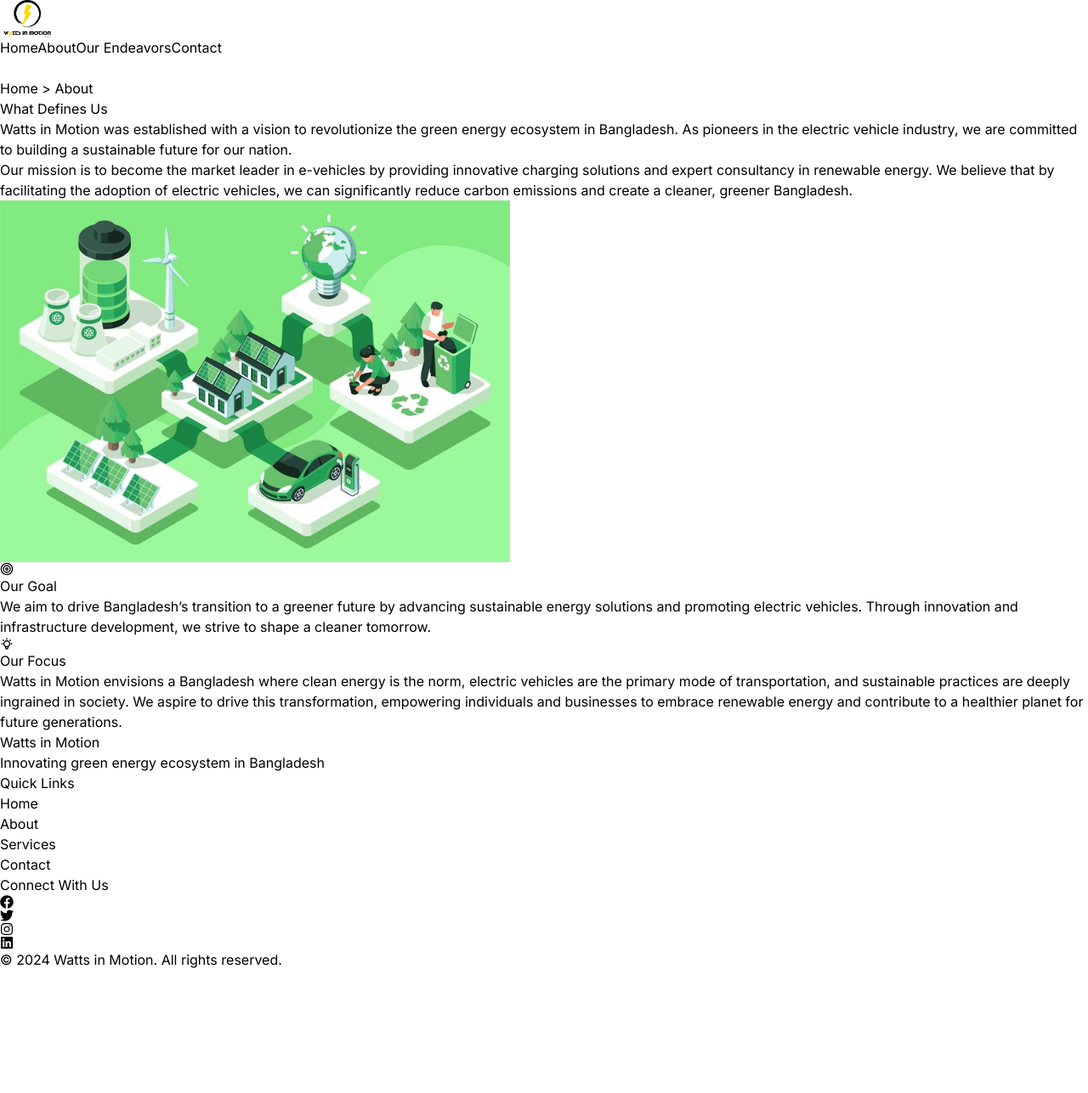
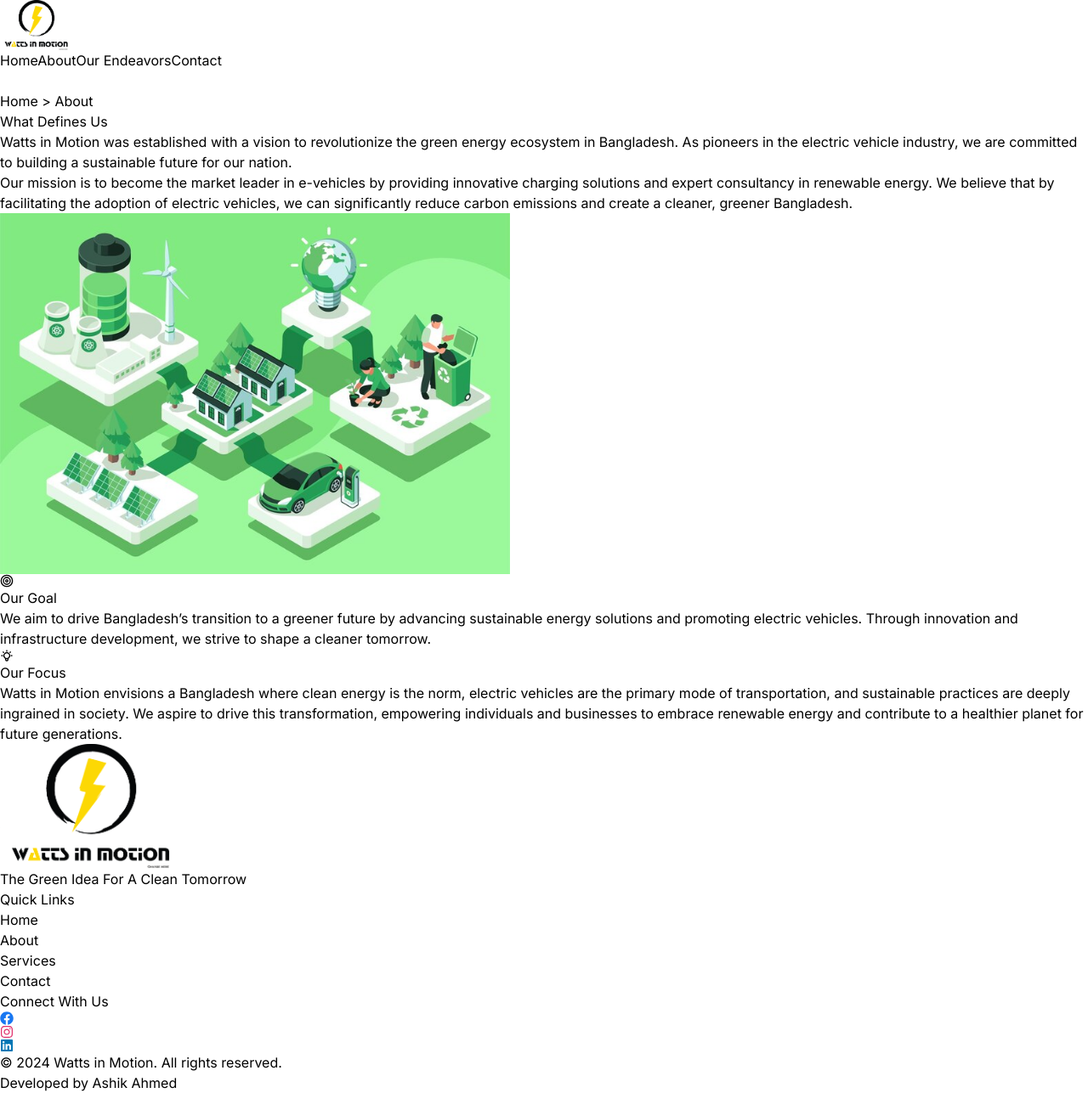
Before and after one commit to Ashik-Ahmed/watts_in_motion_website, a Next.js app: page /about in a window 1280 px wide. Shown: the whole page at 85% size. Before the commit the page ends 1142 px from the top, so only its background shows below. Built offline with nearby package versions, Linux system fonts and the light colour scheme.

Commit message:
navbar, footer and landing page finalized with modification

```diff
--- a/src/app/components/Footer.jsx
+++ b/src/app/components/Footer.jsx
@@ -1,16 +1,18 @@
 'use client'
 
 import { motion } from 'framer-motion'
+import Image from 'next/image'
+import Link from 'next/link'
 import { FaFacebook, FaTwitter, FaInstagram, FaLinkedin } from 'react-icons/fa'
 
 const Footer = () => {
     return (
-        <footer className="bg-gray-900 text-white">
+        <footer className="bg-gray-50 text-green-600">
             <div className="container mx-auto px-6 py-10">
                 <div className="flex flex-wrap justify-between items-center">
                     <div className="w-full md:w-1/3 mb-6 md:mb-0">
-                        <h3 className="text-2xl font-bold mb-4">Watts in Motion</h3>
-                        <p className="text-gray-400">Innovating green energy ecosystem in Bangladesh</p>
+                        <Image src="/watts_in_motion_logo.png" alt="Watts in Motion Logo" width={200} height={200} className="w-48 mb-4" />
+                        <p className="text-green-500">The Green Idea For A Clean Tomorrow</p>
                     </div>
                     <div className="w-full md:w-1/3 mb-6 md:mb-0">
                         <h4 className="text-lg font-semibold mb-4">Quick Links</h4>
@@ -24,15 +26,17 @@
                     <div className="w-full md:w-1/3">
                         <h4 className="text-lg font-semibold mb-4">Connect With Us</h4>
                         <div className="flex space-x-4">
-                            <SocialIcon icon={<FaFacebook />} />
-                            <SocialIcon icon={<FaTwitter />} />
-                            <SocialIcon icon={<FaInstagram />} />
-                            <SocialIcon icon={<FaLinkedin />} />
+                            <SocialIcon icon={<FaFacebook color='#1877F2' />} />
+                            <SocialIcon icon={<FaInstagram color='#E1306C' />} />
+                            <SocialIcon icon={<FaLinkedin color='#0077B5' />} />
                         </div>
                     </div>
                 </div>
-                <div className="border-t border-gray-800 mt-8 pt-8 text-center">
+                <div className="border-t border-green-600 mt-8 pt-8 text-center">
                     <p className="text-gray-400">&copy; {new Date().getFullYear()} Watts in Motion. All rights reserved.</p>
+                </div>
+                <div className='text-center mt-2'>
+                    <p className='text-xs text-gray-400 italic'>Developed by <Link href="https://ashik-ahmed.vercel.app" className='text-green-600 hover:text-green-700 transition-colors duration-300'>Ashik Ahmed</Link></p>
                 </div>
             </div>
         </footer>
--- a/src/app/components/Navbar.jsx
+++ b/src/app/components/Navbar.jsx
@@ -23,17 +23,15 @@
     };
 
     return (
-        <nav
-            className={`fixed w-full z-50 transition-all duration-300 bg-white shadow-md text-gray-900`}
-        >
-            <div className="container mx-auto px-6 py-3 flex items-center justify-between">
+        <nav className={`fixed w-full z-50 transition-all duration-300 bg-white shadow-md text-gray-900`}>
+            <div className="container mx-auto py-1 flex items-center justify-between">
                 {/* Logo */}
                 <Link href="/">
                     <Image
                         src="/watts_in_motion_logo.png"
-                        alt="Logo"
-                        width={60}
-                        height={60}
+                        alt="Watts in Motion Logo"
+                        width={80}
+                        height={80}
                         className="cursor-pointer"
                     />
                 </Link>
@@ -55,8 +53,7 @@
                 <button
                     className="md:hidden focus:outline-none"
                     onClick={toggleMobileMenu}
-                    aria-label="Toggle menu"
-                >
+                    aria-label="Toggle menu">
                     {isMobileMenuOpen ? (
                         <svg
                             xmlns="http://www.w3.org/2000/svg"
--- a/src/app/components/Services.jsx
+++ b/src/app/components/Services.jsx
@@ -89,6 +89,6 @@
         </div>
 
         {/* Bottom Ribbon */}
-        <div className="absolute bottom-0 left-0 right-0 h-2 bg-gradient-to-r from-green-500 to-emerald-600 transform scale-x-0 group-hover:scale-x-100 transition-transform duration-500 origin-left"></div>
+        <div className="absolute bottom-0 left-0 right-0 h-2 bg-gradient-to-r from-yellow-500 to-yellow-300 transform scale-x-0 group-hover:scale-x-100 transition-transform duration-500 origin-left"></div>
     </Link>
 );
```
Also changed, not shown: src/app/page.js (+3 -40 lines).
